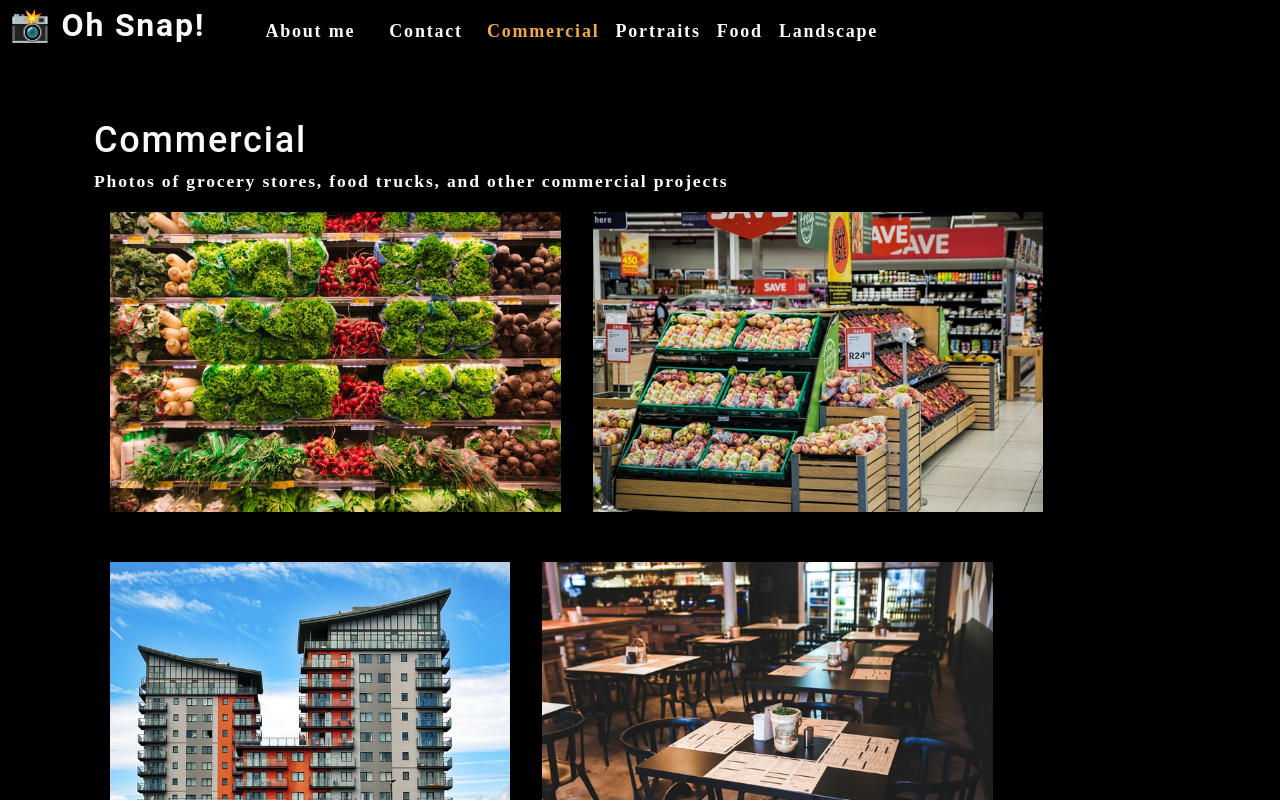
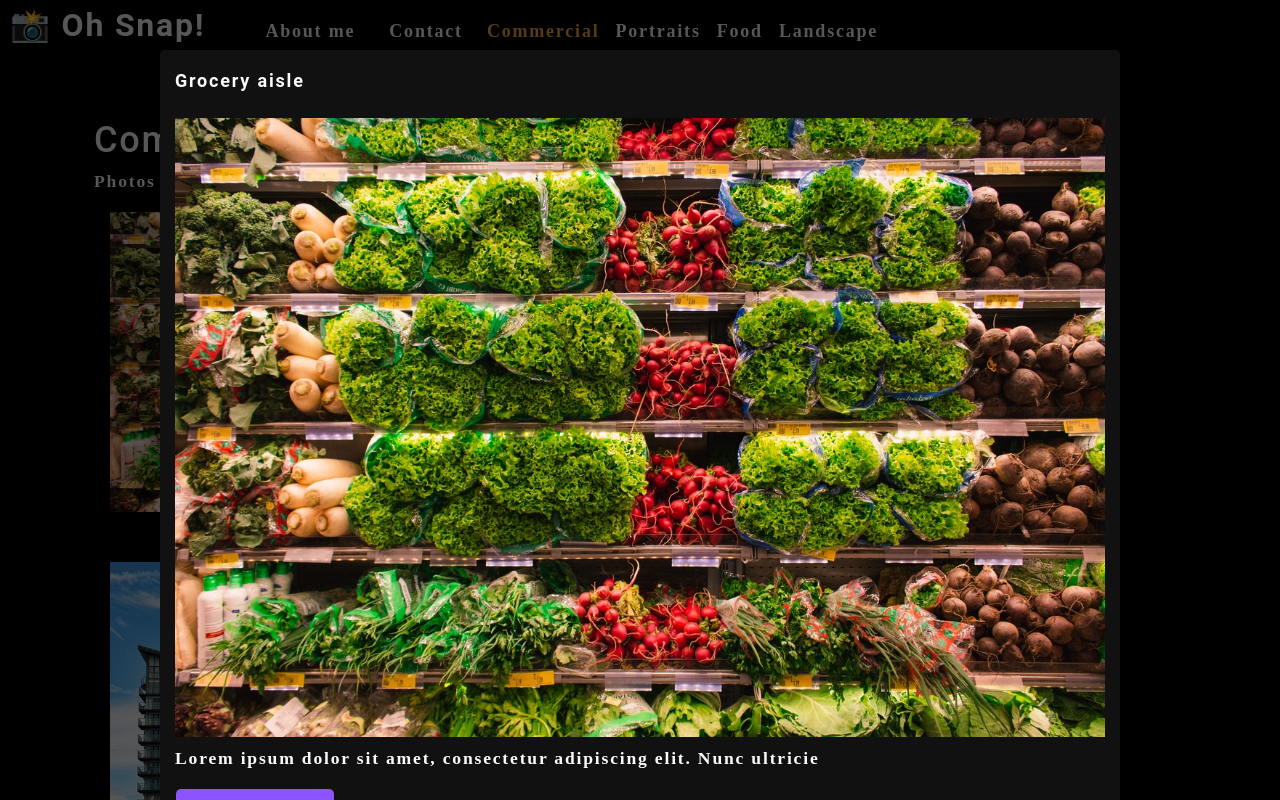
Before and after one commit to Logand307/photo-port, a React (Create React App) app: page / in a window 1280 px wide. Both pictures are taken after a click on the picture 335 px from the left and 361 px from the top of the page. Shown: the top 800 px of the page. Built offline with nearby package versions, Linux system fonts and the light colour scheme.

Commit message:
modal functioning, need to add closure ability

```diff
--- a/package.json
+++ b/package.json
@@ -4,6 +4,7 @@
   "private": true,
   "dependencies": {
     "@testing-library/user-event": "^13.5.0",
+    "express": "^4.17.3",
     "react": "^17.0.2",
     "react-dom": "^17.0.2",
     "react-scripts": "5.0.0",
--- /dev/null
+++ b/server.js
@@ -0,0 +1,2 @@
+const express = require("express");
+const app = express();
--- a/src/components/About/index.js
+++ b/src/components/About/index.js
@@ -11,7 +11,7 @@
         style={{ width: "100%" }}
         alt="cover"
       />
-      <div className="my-2">
+        <div className="my-2">
         <p>
           Lorem ipsum dolor sit amet, consectetur adipiscing elit. Donec
           bibendum turpis sed ex condimentum molestie. Mauris condimentum lectus
--- /dev/null
+++ b/src/components/Modal/index.js
@@ -0,0 +1,21 @@
+import React from "react";
+
+function Modal({ currentPhoto }) {
+  const { name, category, description, index } = currentPhoto;
+
+  return (
+    <div className="modalBackdrop">
+      <div className="modalContainer">
+        <h3 className="modalTitle">{name}</h3>
+        <img
+          src={require(`../../assets/large/${category}/${index}.jpg`)}
+          alt="current category"
+        />
+        <p>{description}</p>
+        <button type="button">Close this modal</button>
+      </div>
+    </div>
+  );
+}
+
+export default Modal;
--- a/src/components/PhotoList/index.js
+++ b/src/components/PhotoList/index.js
@@ -1,7 +1,8 @@
 import React, { useState } from "react";
-// import Modal from "../Modal";
+import Modal from "../Modal";
 
 const PhotoList = ({ category }) => {
+  const [isModalOpen, setIsModalOpen] = useState(false);
   const [photos] = useState([
     {
       name: "Grocery aisle",
@@ -120,15 +121,23 @@
   ]);
 
   const currentPhotos = photos.filter((photo) => photo.category === category);
+  const [currentPhoto, setCurrentPhoto] = useState();
+
+  const toggleModal = (image, i) => {
+    setCurrentPhoto({ ...image, index: i });
+    setIsModalOpen(true);
+  };
 
   return (
     <div>
+      {isModalOpen && <Modal currentPhoto={currentPhoto} />}
       <div className="flex-row">
         {currentPhotos.map((image, i) => (
           <img
             src={require(`../../assets/small/${category}/${i}.jpg`)}
             alt={image.name}
             className="img-thumbnail mx-2"
+            onClick={() => toggleModal(image, i)}
             key={image.name}
           />
         ))}
```
Also changed, not shown: 1 other file (tests, documents, lock files or other folders).
